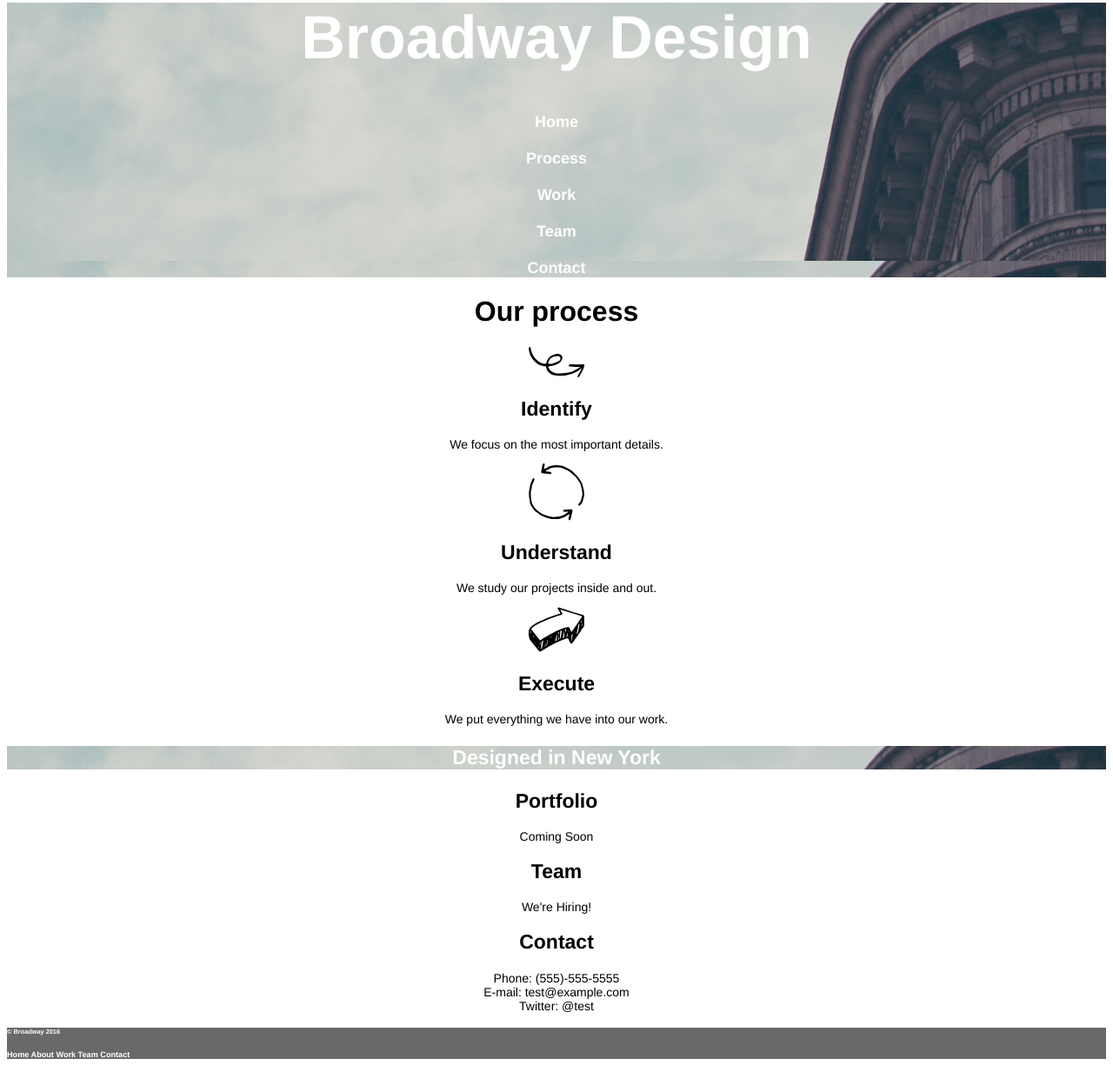
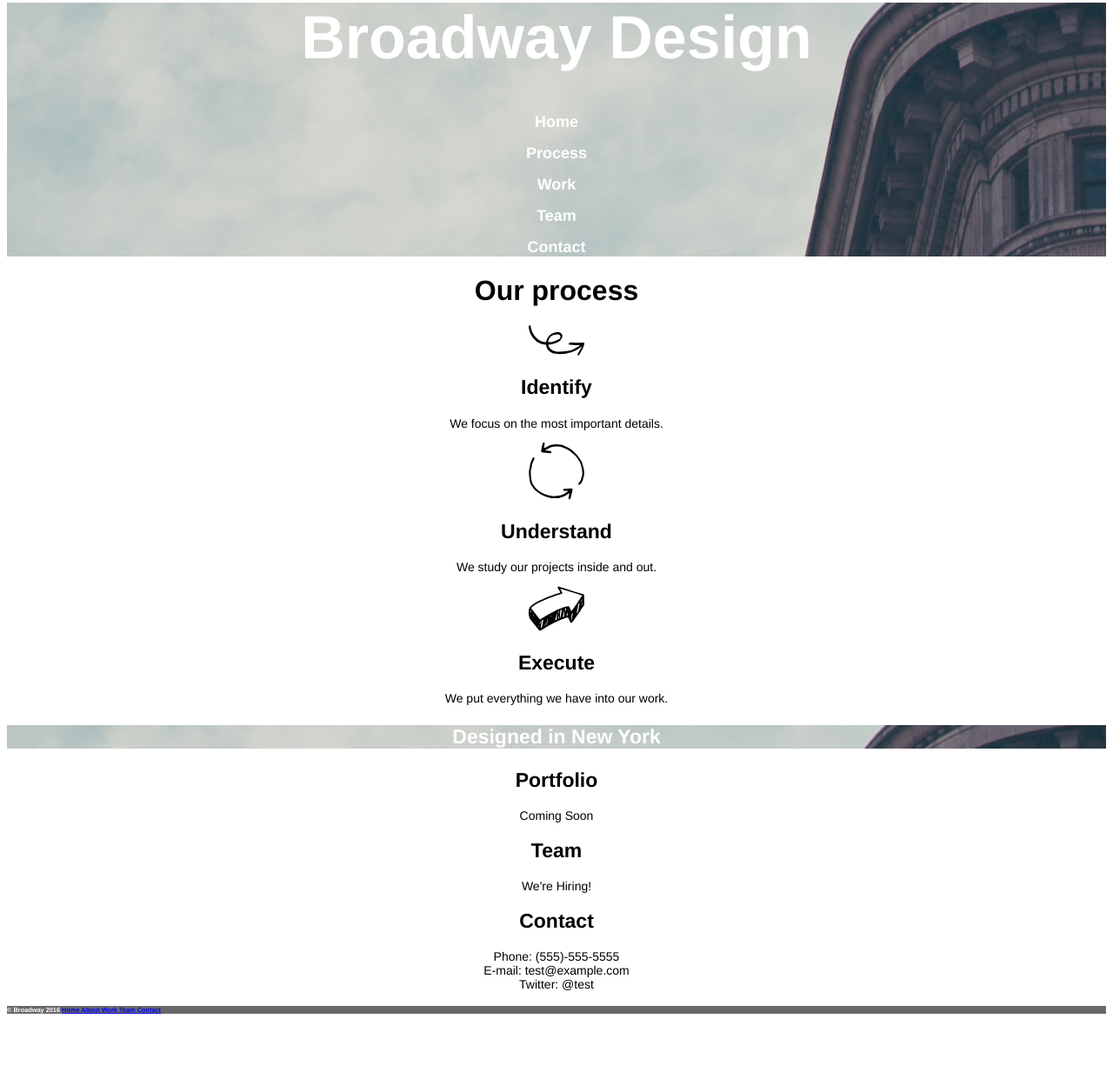
Before and after one commit to hsrose/broadway, a plain HTML site: page index.html in a window 1280 px wide. Shown: the part 44-1277 px from the top of the page at 87% size. After the commit the page ends 1228 px from the top, so only its background shows below. Drawn offline with Linux system fonts and the light colour scheme.

Commit message:
Modify footer

```diff
--- a/index.html
+++ b/index.html
@@ -11,12 +11,11 @@
 
     <div class="wall">
       <h1>Broadway Design</h1>
-      <h2>Home<br><br>
-        Process<br><br>
-        Work<br><br>
-        Team<br><br>
-        Contact
-      </h2>
+      <h2 id="home">Home</h2>
+      <h2 id="process">Process</h2>
+      <h2 id="work">Work</h2>
+      <h2 id="team">Team</h2>
+      <h2 id="contact">Contact</h2>
     </div>
 
     <!-- Mission statement section -->
@@ -58,8 +57,8 @@
     <!-- footer copyright -->
 
     <div class="footer">
-      <h6>&copy Broadway 2016</h6>
-      <h5>Home About Work Team Contact</h5>
+      <h6 id="footer">&copy Broadway 2016
+      <a href="#home">Home </a><a href="#about">About </a><a href="#work">Work </a><a href="#team">Team </a><a href="#contact">Contact</a></h6>
     </div>
 
   </body>
```
